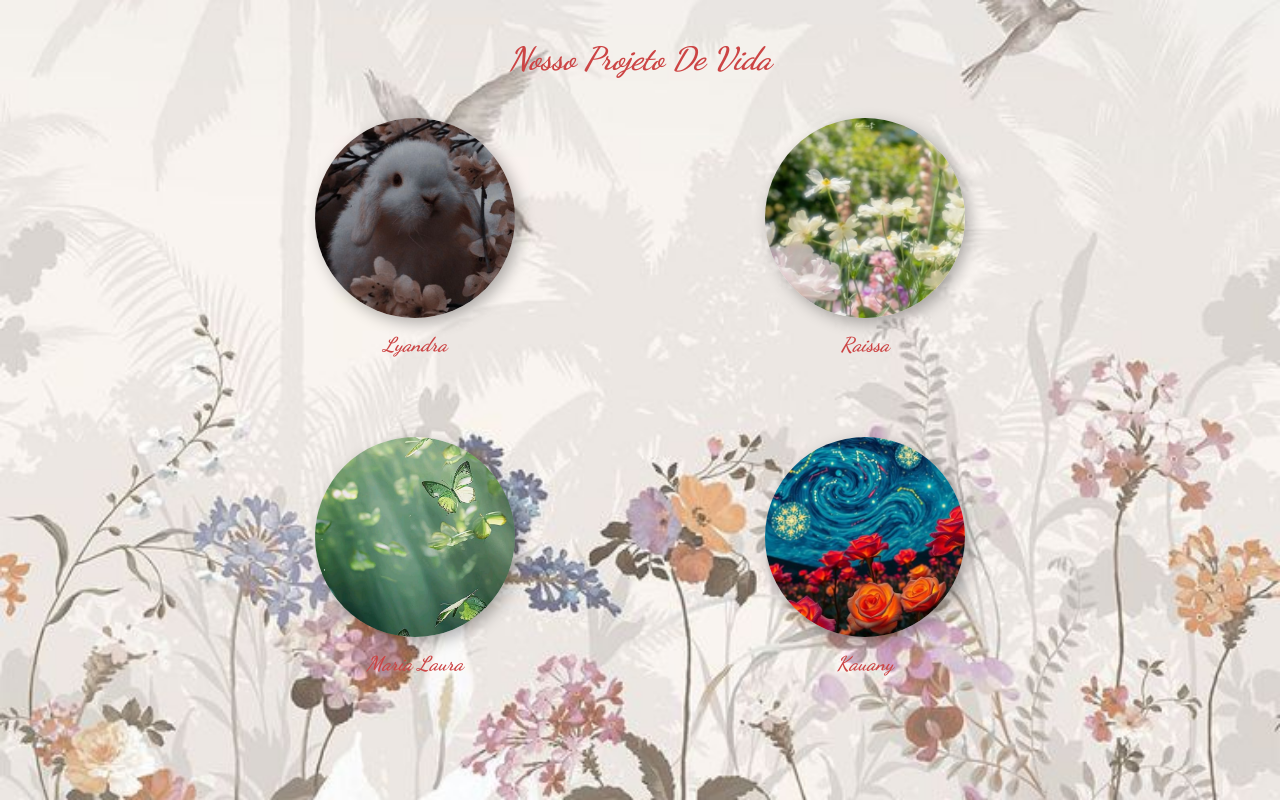
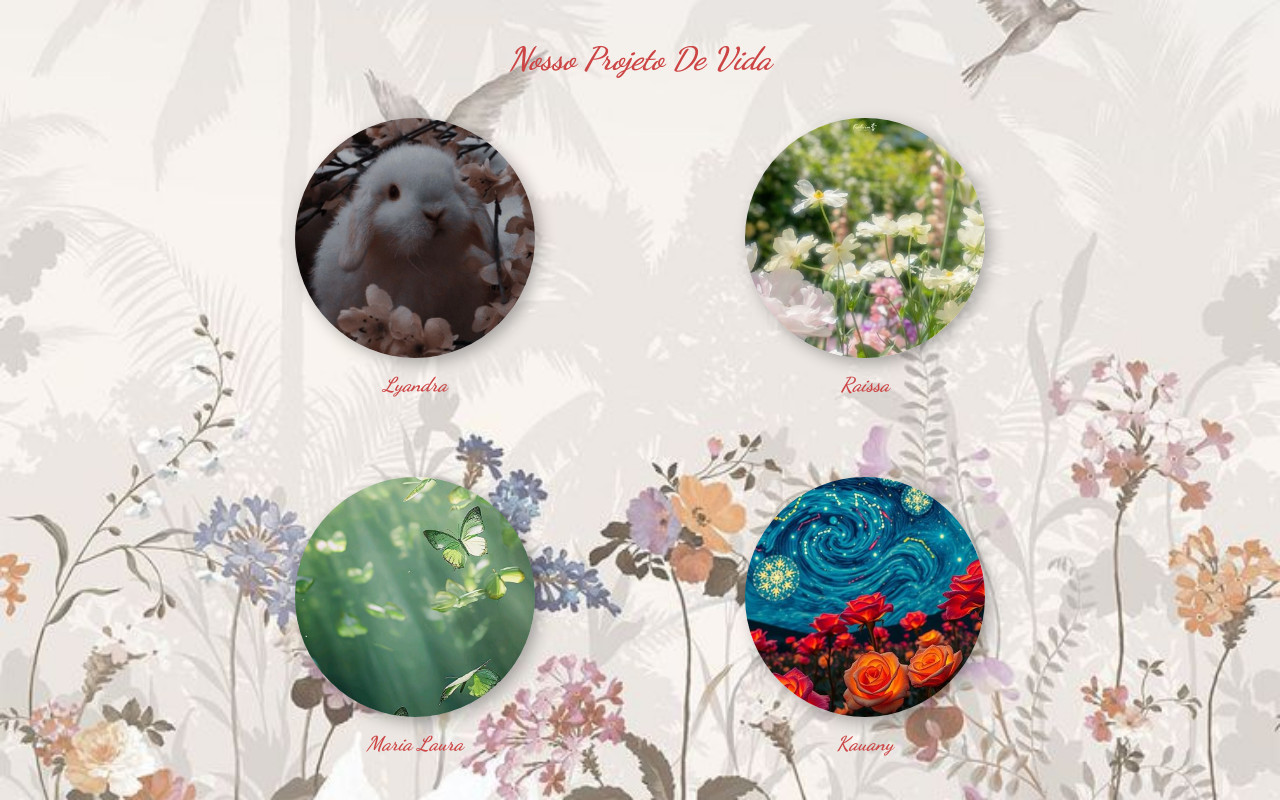
Before and after one commit to Raissa10cruz/Projeto, a PHP site: page / in a window 1280 px wide. Run offline with PHP 8.4, Linux system fonts and the light colour scheme.

Commit message:
modificaçaõ2

```diff
--- a/styles.css
+++ b/styles.css
@@ -41,8 +41,8 @@ h1 {
 
 /* Estilização das imagens */
 .circle img {
-    width: 200px;
-    height: 200px;
+    width: 240px;
+    height: 240px;
     border-radius: 50%;
     object-fit: cover;
     box-shadow: 5px 5px 15px rgba(0, 0, 0, 0.3);
```
